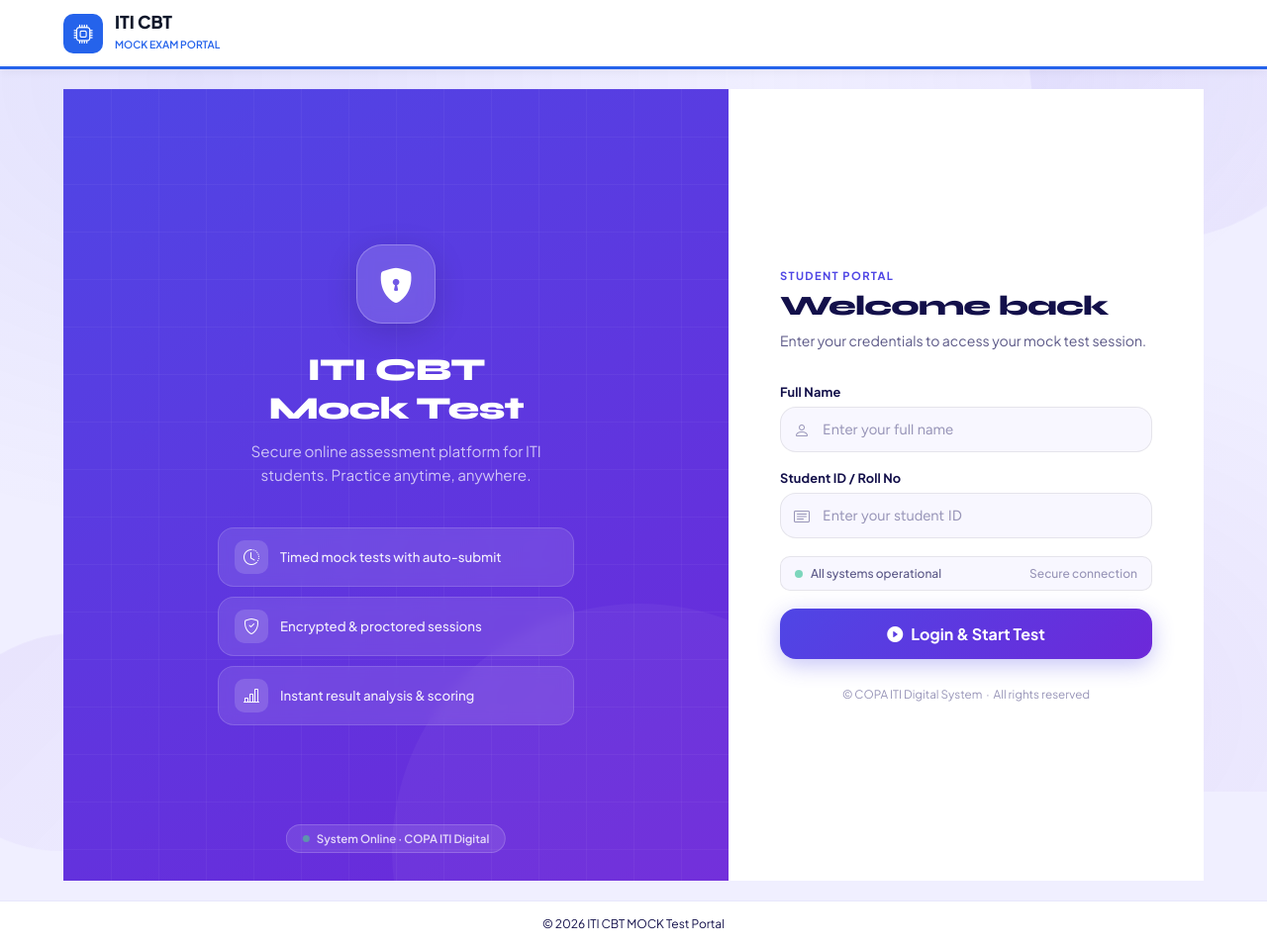
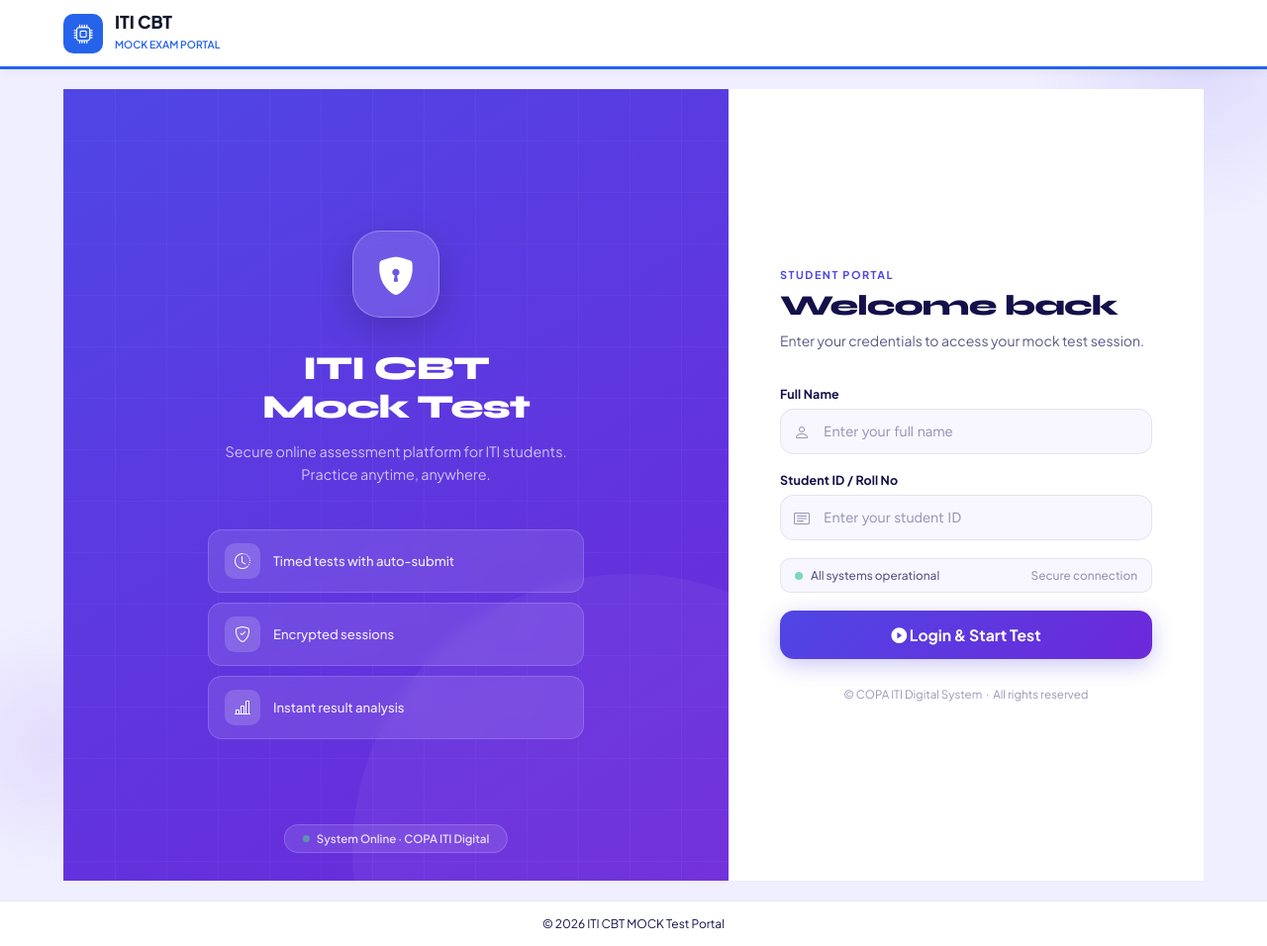
Before and after one commit to Gopal160820/iti-cbt-mock-portal, a Django app: page / in a window 1280 px wide. Shown: the whole page at 99% size. Run offline with Django 5.2, Linux system fonts and the light colour scheme.

```diff
--- a/exam/templates/exam/login.html
+++ b/exam/templates/exam/login.html
@@ -2,46 +2,29 @@
 {% block title %}Login | ITI CBT{% endblock %}
 {% block content %}
 
-<link href="https://fonts.googleapis.com/css2?family=Syne:wght@500;600;700;800&family=Figtree:wght@300;400;500;600;700&display=swap" rel="stylesheet"/>
+<link href="https://fonts.googleapis.com/css2?family=Syne:wght@700;800&family=Figtree:wght@400;500;600;700&display=swap" rel="stylesheet"/>
 <link rel="stylesheet" href="https://cdn.jsdelivr.net/npm/bootstrap-icons@1.11.2/font/bootstrap-icons.css"/>
 
 <style>
-/* ── Tokens ── */
+*, *::before, *::after { box-sizing: border-box; margin: 0; padding: 0; }
+
 :root {
   --p:       #4f46e5;
   --p2:      #6d28d9;
-  --p-s:     #ede9fe;
   --p-mid:   #a78bfa;
   --p-glow:  rgba(79,70,229,.22);
-
   --green:   #10b981;
   --red:     #ef4444;
   --red-s:   #fee2e2;
   --red-d:   #991b1b;
-
   --bg:      #f0efff;
   --surface: #ffffff;
   --surf2:   #f8f7ff;
-  --border:  rgba(79,70,229,.13);
-  --border-n:rgba(0,0,0,.08);
-
+  --border-n: rgba(0,0,0,.08);
   --t1: #13104a;
   --t2: #5b5887;
   --t3: #9895b8;
-
-  --sh-sm:  0 4px 16px rgba(79,70,229,.09);
-  --sh-md:  0 12px 40px rgba(79,70,229,.14);
-  --sh-lg:  0 28px 64px rgba(79,70,229,.18);
-  --sh-glow:0 0 0 4px var(--p-glow);
-
-  --r-sm:  10px;
-  --r-md:  16px;
-  --r-lg:  22px;
-  --r-xl:  30px;
-  --r-2xl: 40px;
 }
-
-*, *::before, *::after { box-sizing: border-box; margin: 0; padding: 0; }
 
 body {
   font-family: 'Figtree', sans-serif;
@@ -51,51 +34,37 @@ body {
   overflow-x: hidden;
 }
 
-/* ── Ambient background blobs ── */
-body::before {
-  content: '';
-  position: fixed; inset: 0; pointer-events: none; z-index: 0;
-  background:
-    radial-gradient(ellipse 900px 700px at 15% 10%,  rgba(79,70,229,.08)  0%, transparent 65%),
-    radial-gradient(ellipse 700px 600px at 85% 90%,  rgba(109,40,217,.06) 0%, transparent 65%),
-    radial-gradient(ellipse 500px 400px at 80% 10%,  rgba(167,139,250,.05)0%, transparent 60%);
+/* ── Ambient blobs ── */
+.blob {
+  position: fixed; pointer-events: none; z-index: 0;
+  border-radius: 50%;
+  animation: flt 14s ease-in-out infinite;
+}
+.blob-a {
+  width: 340px; height: 340px;
+  top: -100px; right: -100px;
+  background: radial-gradient(circle, rgba(79,70,229,.12), transparent 70%);
+  animation-delay: 0s;
+}
+.blob-b {
+  width: 260px; height: 260px;
+  bottom: -80px; left: -80px;
+  background: radial-gradient(circle, rgba(109,40,217,.09), transparent 70%);
+  animation-delay: -6s;
+}
+.blob-c {
+  width: 160px; height: 160px;
+  top: 40%; left: 60%;
+  background: radial-gradient(circle, rgba(167,139,250,.07), transparent 70%);
+  animation-delay: -10s;
+}
+@keyframes flt {
+  0%,100% { transform: translateY(0) rotate(0); }
+  40%     { transform: translateY(-20px) rotate(4deg); }
+  70%     { transform: translateY(12px) rotate(-3deg); }
 }
 
-/* ── Floating geometric decorations ── */
-.bg-deco {
-  position: fixed; pointer-events: none; z-index: 0;
-  border-radius: 50%;
-  animation: floatDeco 12s ease-in-out infinite;
-}
-.bg-deco-1 {
-  width: 320px; height: 320px;
-  top: -80px; right: -80px;
-  background: linear-gradient(135deg, rgba(79,70,229,.07), rgba(109,40,217,.04));
-  border-radius: 42% 58% 62% 38% / 40% 44% 56% 60%;
-  animation-delay: 0s;
-}
-.bg-deco-2 {
-  width: 220px; height: 220px;
-  bottom: -60px; left: -60px;
-  background: linear-gradient(135deg, rgba(109,40,217,.06), rgba(167,139,250,.04));
-  border-radius: 62% 38% 44% 56% / 56% 62% 38% 44%;
-  animation-delay: -5s;
-}
-.bg-deco-3 {
-  width: 140px; height: 140px;
-  bottom: 20%; right: 5%;
-  background: rgba(167,139,250,.05);
-  animation-delay: -9s;
-}
-@keyframes floatDeco {
-  0%,100% { transform: translateY(0) rotate(0deg); }
-  33%      { transform: translateY(-18px) rotate(3deg); }
-  66%      { transform: translateY(10px) rotate(-2deg); }
-}
-
-/* ══════════════════════════════════
-   PAGE WRAPPER — two-column on desktop
-══════════════════════════════════ */
+/* ── Page layout ── */
 .auth-page {
   min-height: 100vh;
   display: flex;
@@ -103,76 +72,74 @@ body::before {
   position: relative; z-index: 1;
 }
 
-/* ── Left panel (branding) ── */
-.auth-brand-panel {
+/* ════════════════════════
+   LEFT BRAND PANEL
+════════════════════════ */
+.brand-panel {
   flex: 1;
-  background: linear-gradient(150deg, var(--p) 0%, var(--p2) 100%);
+  background: linear-gradient(148deg, #4f46e5 0%, #6d28d9 100%);
   display: flex;
   flex-direction: column;
   align-items: center;
   justify-content: center;
-  padding: 60px 56px;
+  padding: 64px 52px;
   position: relative;
   overflow: hidden;
 }
 
-/* Inner grid pattern */
-.auth-brand-panel::before {
+.brand-panel::before {
   content: '';
   position: absolute; inset: 0;
   background-image:
-    linear-gradient(rgba(255,255,255,.04) 1px, transparent 1px),
-    linear-gradient(90deg, rgba(255,255,255,.04) 1px, transparent 1px);
-  background-size: 48px 48px;
+    linear-gradient(rgba(255,255,255,.035) 1px, transparent 1px),
+    linear-gradient(90deg, rgba(255,255,255,.035) 1px, transparent 1px);
+  background-size: 52px 52px;
 }
 
-/* Corner accent circles */
-.auth-brand-panel::after {
+.brand-panel::after {
   content: '';
   position: absolute;
-  width: 500px; height: 500px;
-  border-radius: 50%;
-  background: rgba(255,255,255,.04);
-  bottom: -220px; right: -160px;
+  width: 560px; height: 560px; border-radius: 50%;
+  background: rgba(255,255,255,.045);
+  bottom: -250px; right: -180px;
 }
 
 .brand-inner {
   position: relative; z-index: 1;
   text-align: center;
-  max-width: 360px;
+  max-width: 380px;
 }
 
 .brand-logo {
-  width: 80px; height: 80px;
-  background: rgba(255,255,255,.15);
-  border: 1.5px solid rgba(255,255,255,.25);
-  border-radius: 26px;
+  width: 88px; height: 88px;
+  border-radius: 28px;
+  background: rgba(255,255,255,.14);
+  border: 1.5px solid rgba(255,255,255,.28);
   display: flex; align-items: center; justify-content: center;
-  font-size: 2.2rem; color: white;
-  margin: 0 auto 28px;
-  backdrop-filter: blur(8px);
-  box-shadow: 0 8px 32px rgba(0,0,0,.15);
+  font-size: 2.4rem; color: white;
+  margin: 0 auto 32px;
+  box-shadow: 0 12px 36px rgba(0,0,0,.18);
+  backdrop-filter: blur(10px);
 }
 
 .brand-title {
   font-family: 'Syne', sans-serif;
   font-weight: 800;
-  font-size: 2rem;
+  font-size: 2.1rem;
   color: white;
-  line-height: 1.2;
   letter-spacing: -.03em;
-  margin-bottom: 12px;
+  line-height: 1.15;
+  margin-bottom: 14px;
 }
 
-.brand-subtitle {
-  font-size: .95rem;
+.brand-sub {
+  font-size: .9rem;
   color: rgba(255,255,255,.7);
   line-height: 1.6;
-  margin-bottom: 40px;
+  margin-bottom: 44px;
 }
 
-/* Feature pills */
-.brand-features {
+.brand-feats {
   display: flex;
   flex-direction: column;
   gap: 10px;
@@ -180,289 +147,267 @@ body::before {
 }
 
 .brand-feat {
-  display: flex; align-items: center; gap: 12px;
+  display: flex; align-items: center; gap: 13px;
   background: rgba(255,255,255,.1);
-  border: 1px solid rgba(255,255,255,.15);
-  border-radius: var(--r-md);
-  padding: 12px 16px;
+  border: 1px solid rgba(255,255,255,.16);
+  border-radius: 14px;
+  padding: 13px 16px;
   backdrop-filter: blur(6px);
+  transition: background .2s;
 }
 
-.brand-feat-icon {
-  width: 34px; height: 34px;
-  background: rgba(255,255,255,.15);
+.brand-feat:hover { background: rgba(255,255,255,.16); }
+
+.feat-icon {
+  width: 36px; height: 36px;
   border-radius: 10px;
+  background: rgba(255,255,255,.16);
   display: flex; align-items: center; justify-content: center;
-  font-size: 1rem; color: white;
-  flex-shrink: 0;
+  font-size: 1rem; color: white; flex-shrink: 0;
 }
 
-.brand-feat-text {
-  font-size: .83rem; font-weight: 500; color: rgba(255,255,255,.9);
-}
+.feat-text { font-size: .82rem; font-weight: 500; color: rgba(255,255,255,.9); }
 
-/* Bottom badge */
 .brand-badge {
   position: absolute; bottom: 28px; left: 50%; transform: translateX(-50%);
   display: flex; align-items: center; gap: 7px;
   background: rgba(255,255,255,.1);
   border: 1px solid rgba(255,255,255,.18);
   border-radius: 100px;
-  padding: 6px 16px;
+  padding: 6px 18px;
   font-size: .72rem; font-weight: 600;
   color: rgba(255,255,255,.8);
-  white-space: nowrap;
-  z-index: 1;
+  white-space: nowrap; z-index: 1;
 }
-.brand-badge-dot {
+
+.bdot {
   width: 7px; height: 7px;
-  background: #4ade80;
-  border-radius: 50%;
+  background: #4ade80; border-radius: 50%;
   animation: blink 2s ease-in-out infinite;
 }
-@keyframes blink {
-  0%,100% { opacity: 1; }
-  50%      { opacity: .3; }
-}
 
-/* ── Right panel (form) ── */
-.auth-form-panel {
-  width: 480px;
-  flex-shrink: 0;
+@keyframes blink { 0%,100% { opacity: 1; } 50% { opacity: .3; } }
+
+/* ════════════════════════
+   RIGHT FORM PANEL
+════════════════════════ */
+.form-panel {
+  width: 480px; flex-shrink: 0;
   background: var(--surface);
-  display: flex;
-  flex-direction: column;
-  align-items: center;
-  justify-content: center;
-  padding: 56px 52px;
+  display: flex; flex-direction: column;
+  align-items: center; justify-content: center;
+  padding: 60px 52px;
   position: relative;
 }
 
-/* ── Form card header ── */
-.form-header {
-  width: 100%;
-  margin-bottom: 32px;
+.form-header { width: 100%; margin-bottom: 34px; }
+
+.form-eyebrow {
+  font-size: .68rem; font-weight: 700;
+  letter-spacing: .14em; text-transform: uppercase;
+  color: var(--p); margin-bottom: 8px;
 }
 
-.form-header-label {
-  font-size: .7rem;
-  font-weight: 700;
-  letter-spacing: .12em;
-  text-transform: uppercase;
-  color: var(--p);
-  margin-bottom: 8px;
+.form-title {
+  font-family: 'Syne', sans-serif;
+  font-weight: 800; font-size: 1.8rem;
+  color: var(--t1); letter-spacing: -.03em;
+  line-height: 1.2; margin-bottom: 8px;
 }
 
-.form-header h2 {
-  font-family: 'Syne', sans-serif;
-  font-weight: 800;
-  font-size: 1.75rem;
-  color: var(--t1);
-  letter-spacing: -.03em;
-  line-height: 1.2;
-  margin-bottom: 8px;
-}
+.form-desc { font-size: .875rem; color: var(--t2); line-height: 1.55; }
 
-.form-header p {
-  font-size: .88rem;
-  color: var(--t2);
-  line-height: 1.55;
-}
-
-/* ── Error alert ── */
+/* Error alert */
 .auth-alert {
   width: 100%;
   background: var(--red-s);
   border: 1px solid rgba(239,68,68,.2);
   border-left: 3px solid var(--red);
-  border-radius: var(--r-md);
+  border-radius: 14px;
   padding: 12px 14px;
   display: flex; align-items: flex-start; gap: 10px;
   margin-bottom: 22px;
   animation: fadeUp .35s ease both;
 }
 .auth-alert i { color: var(--red); font-size: 1rem; flex-shrink: 0; margin-top: 1px; }
-.auth-alert span { font-size: .84rem; font-weight: 500; color: var(--red-d); line-height: 1.45; }
+.auth-alert span { font-size: .83rem; font-weight: 500; color: var(--red-d); line-height: 1.45; }
 
-/* ── Form elements ── */
+/* Form fields */
 .auth-form { width: 100%; }
+.fgrp { margin-bottom: 18px; }
 
-.field-group { margin-bottom: 18px; }
-
-.field-label {
+.flabel {
   display: block;
-  font-size: .8rem;
-  font-weight: 700;
-  color: var(--t1);
-  margin-bottom: 7px;
+  font-size: .78rem; font-weight: 700;
+  color: var(--t1); margin-bottom: 7px;
   letter-spacing: .01em;
 }
 
-.field-wrap {
-  position: relative;
+.fwrap { position: relative; }
+
+.ficon {
+  position: absolute; left: 14px; top: 50%;
+  transform: translateY(-50%);
+  font-size: 1rem; color: var(--t3);
+  pointer-events: none; transition: color .2s;
 }
 
-.field-icon {
-  position: absolute;
-  left: 14px; top: 50%;
-  transform: translateY(-50%);
-  font-size: 1rem; color: var(--t3);
-  pointer-events: none;
-  transition: color .2s;
+.finput {
+  width: 100%;
+  padding: 13px 14px 13px 43px;
+  border: 1.5px solid var(--border-n);
+  border-radius: 14px;
+  background: var(--surf2);
+  font-family: 'Figtree', sans-serif;
+  font-size: .91rem; font-weight: 500;
+  color: var(--t1);
+  transition: all .22s; outline: none;
 }
 
-.field-input {
-  width: 100%;
-  padding: 13px 14px 13px 42px;
-  border: 1.5px solid var(--border-n);
-  border-radius: var(--r-md);
+.finput::placeholder { color: var(--t3); font-weight: 400; }
+.finput:hover { border-color: var(--p-mid); background: #fff; }
+.finput:focus { border-color: var(--p); background: #fff; box-shadow: 0 0 0 4px var(--p-glow); }
+.fwrap:focus-within .ficon { color: var(--p); }
+
+/* Status row */
+.sys-status {
+  display: flex; align-items: center; gap: 8px;
   background: var(--surf2);
+  border: 1px solid var(--border-n);
+  border-radius: 10px;
+  padding: 9px 14px;
+  margin-bottom: 18px;
+  font-size: .74rem; font-weight: 500; color: var(--t2);
+}
+.sdot { width: 8px; height: 8px; background: var(--green); border-radius: 50%; animation: blink 2s ease-in-out infinite; flex-shrink: 0; }
+.sys-status span:last-child { margin-left: auto; color: var(--t3); }
+
+/* Submit button */
+.submit-btn {
+  width: 100%; padding: 15px 24px;
+  background: linear-gradient(135deg, var(--p) 0%, var(--p2) 100%);
+  color: white; border: none; border-radius: 14px;
   font-family: 'Figtree', sans-serif;
-  font-size: .92rem;
-  font-weight: 500;
-  color: var(--t1);
-  transition: all .22s ease;
-  outline: none;
-}
-
-.field-input::placeholder { color: var(--t3); font-weight: 400; }
-
-.field-input:hover {
-  border-color: var(--p-mid);
-  background: var(--surface);
-}
-
-.field-input:focus {
-  border-color: var(--p);
-  background: var(--surface);
-  box-shadow: var(--sh-glow);
-}
-
-.field-wrap:focus-within .field-icon { color: var(--p); }
-
-/* ── Divider ── */
-.form-divider {
-  height: 1px;
-  background: var(--border-n);
-  margin: 24px 0;
-}
-
-/* ── Submit button ── */
-.auth-submit-btn {
-  width: 100%;
-  padding: 15px 24px;
-  background: linear-gradient(135deg, var(--p) 0%, var(--p2) 100%);
-  color: white;
-  border: none;
-  border-radius: var(--r-md);
-  font-family: 'Figtree', sans-serif;
-  font-size: 1rem;
-  font-weight: 700;
+  font-size: .98rem; font-weight: 700;
   cursor: pointer;
   display: flex; align-items: center; justify-content: center; gap: 9px;
-  transition: all .26s ease;
-  box-shadow: 0 6px 22px rgba(79,70,229,.32);
+  transition: all .26s;
+  box-shadow: 0 6px 22px rgba(79,70,229,.3);
   position: relative; overflow: hidden;
 }
-
-.auth-submit-btn::before {
+.submit-btn::before {
   content: '';
   position: absolute; top: -50%; left: -60%;
   width: 20%; height: 200%;
   background: rgba(255,255,255,.18);
-  transform: rotate(30deg);
-  transition: left .5s ease;
+  transform: rotate(30deg); transition: left .5s;
 }
-.auth-submit-btn:hover::before { left: 130%; }
+.submit-btn:hover::before { left: 130%; }
+.submit-btn:hover { transform: translateY(-2px); box-shadow: 0 10px 30px rgba(79,70,229,.4); }
+.submit-btn:active { transform: translateY(0); }
 
-.auth-submit-btn:hover {
-  transform: translateY(-2px);
-  box-shadow: 0 10px 30px rgba(79,70,229,.42);
-}
-.auth-submit-btn:active { transform: translateY(0); }
-
-/* Loading state */
-.btn-label { display: flex; align-items: center; gap: 8px; }
 .btn-spinner {
   display: none;
   width: 19px; height: 19px;
   border: 2.5px solid rgba(255,255,255,.3);
-  border-top-color: white;
-  border-radius: 50%;
-  animation: spin 0.8s linear infinite;
+  border-top-color: white; border-radius: 50%;
+  animation: spin .8s linear infinite;
 }
 @keyframes spin { to { transform: rotate(360deg); } }
+.submit-btn.loading .btn-lbl { display: none; }
+.submit-btn.loading .btn-spinner { display: block; }
 
-.auth-submit-btn.loading .btn-label   { display: none; }
-.auth-submit-btn.loading .btn-spinner { display: block; }
-
-/* ── System status row ── */
-.sys-status {
-  display: flex; align-items: center; gap: 8px;
-  background: var(--surf2);
-  border: 1px solid var(--border-n);
-  border-radius: var(--r-sm);
-  padding: 9px 14px;
-  margin-bottom: 18px;
-  font-size: .75rem; font-weight: 500; color: var(--t2);
-}
-.sys-dot {
-  width: 8px; height: 8px;
-  background: var(--green);
-  border-radius: 50%;
-  animation: blink 2s ease-in-out infinite;
-  flex-shrink: 0;
-}
-.sys-status span:last-child { margin-left: auto; color: var(--t3); }
-
-/* ── Footer ── */
 .form-footer {
-  width: 100%;
-  text-align: center;
+  width: 100%; text-align: center;
   margin-top: 28px;
-  font-size: .73rem;
-  color: var(--t3);
+  font-size: .72rem; color: var(--t3);
 }
 
-/* ── Animations ── */
+/* Animations */
 @keyframes fadeUp {
   from { opacity: 0; transform: translateY(16px); }
   to   { opacity: 1; transform: translateY(0); }
 }
-.auth-form-panel > * { animation: fadeUp .5s ease both; }
-.form-header       { animation-delay: .05s; }
-.auth-alert        { animation-delay: .08s; }
-.auth-form         { animation-delay: .12s; }
-.form-footer       { animation-delay: .18s; }
+.form-panel > * { animation: fadeUp .5s ease both; }
+.form-header { animation-delay: .05s; }
+.auth-alert  { animation-delay: .08s; }
+.auth-form   { animation-delay: .12s; }
+.form-footer { animation-delay: .18s; }
 
-/* ══════════════════════════════════
-   RESPONSIVE
-══════════════════════════════════ */
-@media (max-width: 900px) {
-  .auth-brand-panel { display: none; }
-  .auth-form-panel  {
+/* ════════════════════════
+   RESPONSIVE — TABLET
+════════════════════════ */
+@media (max-width: 860px) {
+  .auth-page {
+    flex-direction: column;
+    min-height: 100vh;
+  }
+
+  /* Brand becomes a top hero band */
+  .brand-panel {
+    flex: none; width: 100%;
+    padding: 40px 24px 56px;
+    border-radius: 0 0 32px 32px;
+  }
+
+  .brand-panel::after { width: 300px; height: 300px; bottom: -150px; right: -100px; }
+
+  .brand-inner { max-width: 100%; display: flex; flex-direction: column; align-items: center; }
+  .brand-logo  { width: 72px; height: 72px; border-radius: 22px; font-size: 2rem; margin-bottom: 20px; }
+  .brand-title { font-size: 1.7rem; margin-bottom: 10px; }
+  .brand-sub   { font-size: .85rem; margin-bottom: 28px; }
+
+  /* Feature pills → horizontal scroll strip */
+  .brand-feats {
+    flex-direction: row;
+    overflow-x: auto;
+    gap: 10px;
     width: 100%;
-    padding: 40px 24px;
-    min-height: 100vh;
-    justify-content: center;
+    padding-bottom: 4px;
+    scrollbar-width: none;
+    -webkit-overflow-scrolling: touch;
   }
-  .form-header h2 { font-size: 1.5rem; }
+  .brand-feats::-webkit-scrollbar { display: none; }
+  .brand-feat {
+    flex-direction: column; align-items: flex-start;
+    min-width: 150px; flex-shrink: 0;
+    gap: 8px; padding: 14px;
+  }
+
+  .brand-badge { position: relative; bottom: auto; left: auto; transform: none; margin-top: 24px; }
+
+  .form-panel { width: 100%; padding: 36px 24px 40px; flex: 1; }
+  .form-title { font-size: 1.55rem; }
 }
 
+/* ════════════════════════
+   RESPONSIVE — MOBILE
+════════════════════════ */
 @media (max-width: 480px) {
-  .auth-form-panel { padding: 32px 20px; }
+  .brand-panel { padding: 32px 20px 48px; border-radius: 0 0 24px 24px; }
+  .brand-title { font-size: 1.5rem; }
+  .brand-feat  { min-width: 135px; }
+  .form-panel  { padding: 28px 20px 36px; }
+  .finput      { font-size: .88rem; }
+  .submit-btn  { font-size: .93rem; padding: 14px; }
+}
+
+@media (max-width: 360px) {
+  .brand-logo  { width: 64px; height: 64px; font-size: 1.75rem; }
+  .brand-title { font-size: 1.35rem; }
+  .form-title  { font-size: 1.4rem; }
 }
 </style>
 
-<!-- Decorative blobs -->
-<div class="bg-deco bg-deco-1"></div>
-<div class="bg-deco bg-deco-2"></div>
-<div class="bg-deco bg-deco-3"></div>
+<!-- Blobs -->
+<div class="blob blob-a"></div>
+<div class="blob blob-b"></div>
+<div class="blob blob-c"></div>
 
 <div class="auth-page">
 
-  <!-- ═══ LEFT BRAND PANEL ═══ -->
-  <div class="auth-brand-panel">
+  <!-- ═══ BRAND PANEL ═══ -->
+  <div class="brand-panel">
     <div class="brand-inner">
 
       <div class="brand-logo">
@@ -470,38 +415,37 @@ body::before {
       </div>
 
       <h1 class="brand-title">ITI CBT<br/>Mock Test</h1>
-      <p class="brand-subtitle">Secure online assessment platform for ITI students. Practice anytime, anywhere.</p>
+      <p class="brand-sub">Secure online assessment platform for ITI students. Practice anytime, anywhere.</p>
 
-      <div class="brand-features">
+      <div class="brand-feats">
         <div class="brand-feat">
-          <div class="brand-feat-icon"><i class="bi bi-clock-history"></i></div>
-          <span class="brand-feat-text">Timed mock tests with auto-submit</span>
+          <div class="feat-icon"><i class="bi bi-clock-history"></i></div>
+          <span class="feat-text">Timed tests with auto-submit</span>
         </div>
         <div class="brand-feat">
-          <div class="brand-feat-icon"><i class="bi bi-shield-check"></i></div>
-          <span class="brand-feat-text">Encrypted & proctored sessions</span>
+          <div class="feat-icon"><i class="bi bi-shield-check"></i></div>
+          <span class="feat-text">Encrypted sessions</span>
         </div>
         <div class="brand-feat">
-          <div class="brand-feat-icon"><i class="bi bi-bar-chart-line"></i></div>
-          <span class="brand-feat-text">Instant result analysis & scoring</span>
+          <div class="feat-icon"><i class="bi bi-bar-chart-line"></i></div>
+          <span class="feat-text">Instant result analysis</span>
         </div>
       </div>
 
     </div>
-
     <div class="brand-badge">
-      <span class="brand-badge-dot"></span>
+      <span class="bdot"></span>
       System Online · COPA ITI Digital
     </div>
   </div>
 
-  <!-- ═══ RIGHT FORM PANEL ═══ -->
-  <div class="auth-form-panel">
+  <!-- ═══ FORM PANEL ═══ -->
+  <div class="form-panel">
 
     <div class="form-header">
-      <div class="form-header-label">Student Portal</div>
-      <h2>Welcome back</h2>
-      <p>Enter your credentials to access your mock test session.</p>
+      <div class="form-eyebrow">Student Portal</div>
+      <div class="form-title">Welcome back</div>
+      <div class="form-desc">Enter your credentials to access your mock test session.</div>
     </div>
 
     {% if error %}
@@ -514,33 +458,33 @@ body::before {
     <form method="post" id="authForm" class="auth-form">
       {% csrf_token %}
 
-      <div class="field-group">
-        <label class="field-label" for="f-name">Full Name</label>
-        <div class="field-wrap">
-          <i class="bi bi-person field-icon"></i>
-          <input class="field-input" type="text" id="f-name" name="name" required
+      <div class="fgrp">
+        <label class="flabel" for="f-name">Full Name</label>
+        <div class="fwrap">
+          <i class="bi bi-person ficon"></i>
+          <input class="finput" type="text" id="f-name" name="name" required
                  placeholder="Enter your full name" autocomplete="name"/>
         </div>
       </div>
 
-      <div class="field-group">
-        <label class="field-label" for="f-sid">Student ID / Roll No</label>
-        <div class="field-wrap">
-          <i class="bi bi-card-text field-icon"></i>
-          <input class="field-input" type="text" id="f-sid" name="sid" required
+      <div class="fgrp">
+        <label class="flabel" for="f-sid">Student ID / Roll No</label>
+        <div class="fwrap">
+          <i class="bi bi-card-text ficon"></i>
+          <input class="finput" type="text" id="f-sid" name="sid" required
                  placeholder="Enter your student ID" autocomplete="off"/>
         </div>
       </div>
 
       <div class="sys-status">
-        <span class="sys-dot"></span>
+        <span class="sdot"></span>
         <span>All systems operational</span>
         <span>Secure connection</span>
       </div>
 
-      <button type="submit" class="auth-submit-btn" id="startBtn">
-        <span class="btn-label">
-          <i class="bi bi-play-circle-fill"></i> Login & Start Test
+      <button type="submit" class="submit-btn" id="startBtn">
+        <span class="btn-lbl">
+          <i class="bi bi-play-circle-fill"></i> Login &amp; Start Test
         </span>
         <span class="btn-spinner"></span>
       </button>
```
